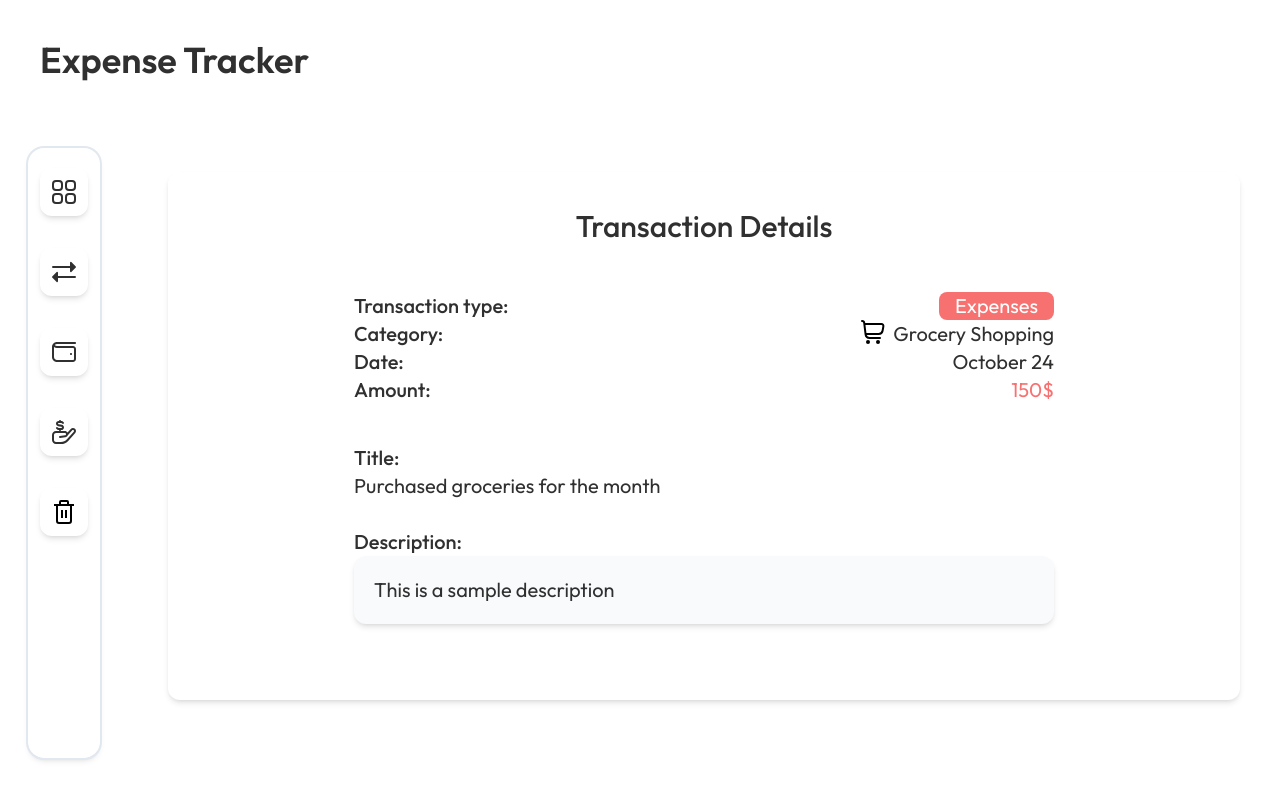
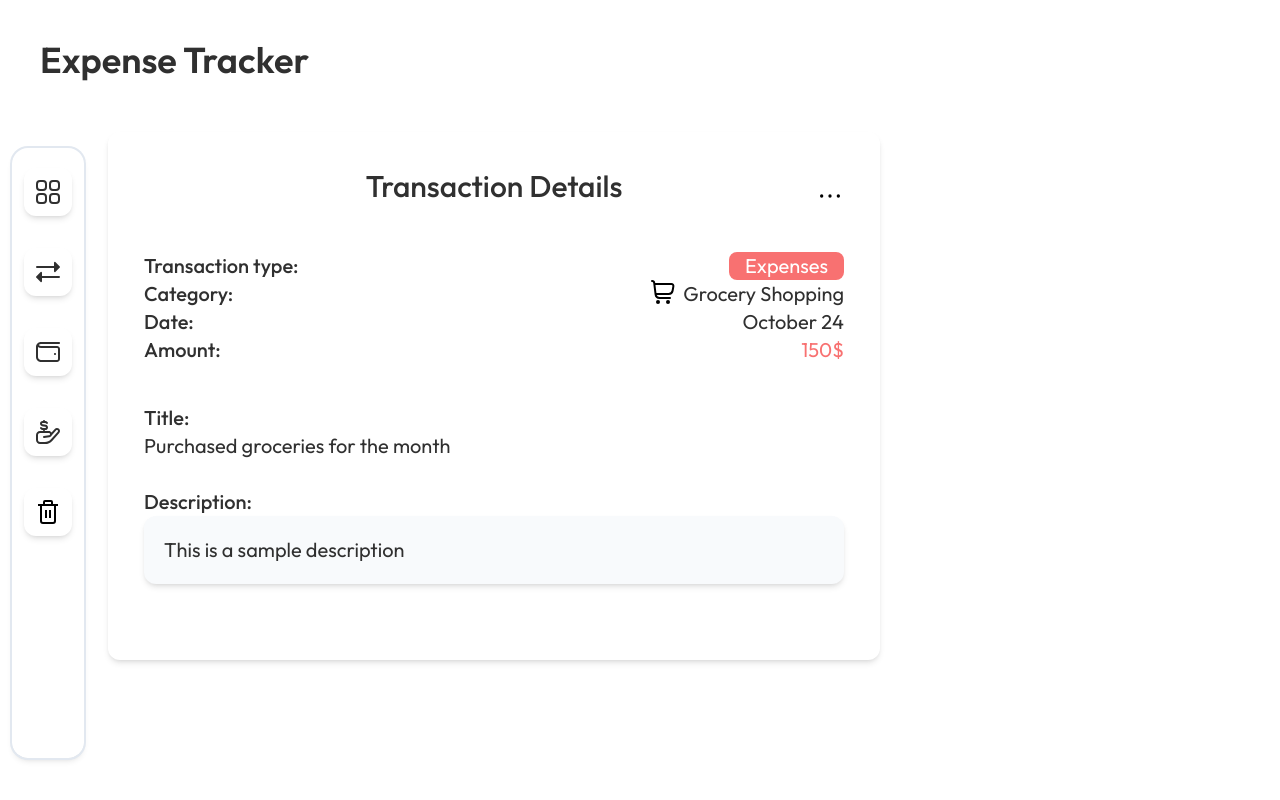
Before and after one commit to reyuer10/react-expense-tracker, a React (Vite) app: page /transaction-details/1 in a window 1280 px wide. Built offline with nearby package versions, Linux system fonts and the light colour scheme.

Commit message:
commit changes at 11:01AM

```diff
--- a/src/App.jsx
+++ b/src/App.jsx
@@ -22,7 +22,7 @@ export default function App() {
       <Header />
       <Routes>
         <Route element={<RootLayout />}>
-          <Route path="/" element={<DashBoard />} />
+        <Route path="/" element={<DashBoard />} />
           <Route path="/transactions" element={<Transactions />} />
           <Route path="/expenses" element={<Expenses />} />
           <Route path="/income" element={<Income />} />
--- a/src/components/SideNavBar.jsx
+++ b/src/components/SideNavBar.jsx
@@ -14,7 +14,7 @@ export default function SideNavBar() {
   };
 
   return (
-    <div className="flex flex-col m-7 h-[calc(100vh-190px)] space-y-8 items-center p-3 py-5 rounded-2xl border-none shadow-md ring-2 ring-slate-200">
+    <div className="flex flex-col my-7 mx-3 h-[calc(100vh-190px)] space-y-8 items-center p-3 py-5 rounded-2xl border-none shadow-md ring-2 ring-slate-200">
       {sideNav.map((nav) => (
         <Link
           to={`${nav.link}`}
--- a/src/pages/dashboard/BudgetManagement.jsx
+++ b/src/pages/dashboard/BudgetManagement.jsx
@@ -1,8 +1,9 @@
 import React from "react";
 
+// h-[calc(100vh-300px)]
 export default function BudgetManagement() {
   return (
-    <div className="shadow-md p-3 rounded-[40px] h-[calc(100vh-300px)] ring-2 ring-slate-200">
+    <div className="shadow-md mx-3 p-3 rounded-[40px] w-[520px] h-[calc(100vh-290px)] ring-2 ring-slate-200">
       BudgetManagement
     </div>
   );
--- a/src/pages/dashboard/DashBoard.jsx
+++ b/src/pages/dashboard/DashBoard.jsx
@@ -40,9 +40,8 @@ export default function DashBoard() {
   const dashBoardComponent = [
     { id: 1, component: <Balance /> },
     { id: 2, component: <TotalIncome /> },
-    { id: 3, component: <BudgetManagement /> },
-    { id: 4, component: <RecentTransaction /> },
-    { id: 5, component: <TotalExpenses /> },
+    { id: 3, component: <RecentTransaction /> },
+    { id: 4, component: <TotalExpenses /> },
   ];
 
   return (
@@ -57,18 +56,17 @@ export default function DashBoard() {
         </div>
       </div>
 
-      {/* flex flex-grow flex-wrap gap-10 */}
-      <div className="grid grid-cols-3 gap-10">
-        {dashBoardComponent.map((component) => (
-          <div
-            key={component.id}
-            className={`row-span-${component.id === 3 ? "2" : "1"} row-span-${
-              component.id === 3 ? "2" : "1"
-            }`}
-          >
-            <div>{component.component}</div>
-          </div>
-        ))}
+      <div className="flex">
+        <div className="flex flex-grow flex-wrap gap-8 mx-5 ">
+          {dashBoardComponent.map((component) => (
+            <div key={component.id}>
+              <div>{component.component}</div>
+            </div>
+          ))}
+        </div>
+        <div>
+          <BudgetManagement />
+        </div>
       </div>
       {modalTransactions && (
         <>
--- /dev/null
+++ b/src/pages/view-details/ButtonOption.jsx
@@ -0,0 +1,36 @@
+ export const buttonOption = [
+    {
+      id: 1,
+      name: "Edit transaction",
+      svg: (
+        <svg
+          xmlns="http://www.w3.org/2000/svg"
+          id="Outline"
+          viewBox="0 0 24 24"
+          width="20"
+          height="20"
+        >
+          <path d="M18.656.93,6.464,13.122A4.966,4.966,0,0,0,5,16.657V18a1,1,0,0,0,1,1H7.343a4.966,4.966,0,0,0,3.535-1.464L23.07,5.344a3.125,3.125,0,0,0,0-4.414A3.194,3.194,0,0,0,18.656.93Zm3,3L9.464,16.122A3.02,3.02,0,0,1,7.343,17H7v-.343a3.02,3.02,0,0,1,.878-2.121L20.07,2.344a1.148,1.148,0,0,1,1.586,0A1.123,1.123,0,0,1,21.656,3.93Z" />
+          <path d="M23,8.979a1,1,0,0,0-1,1V15H18a3,3,0,0,0-3,3v4H5a3,3,0,0,1-3-3V5A3,3,0,0,1,5,2h9.042a1,1,0,0,0,0-2H5A5.006,5.006,0,0,0,0,5V19a5.006,5.006,0,0,0,5,5H16.343a4.968,4.968,0,0,0,3.536-1.464l2.656-2.658A4.968,4.968,0,0,0,24,16.343V9.979A1,1,0,0,0,23,8.979ZM18.465,21.122a2.975,2.975,0,0,1-1.465.8V18a1,1,0,0,1,1-1h3.925a3.016,3.016,0,0,1-.8,1.464Z" />
+        </svg>
+      ),
+    },
+    {
+      id: 2,
+      name: "Move to bin",
+      svg: (
+        <svg
+          xmlns="http://www.w3.org/2000/svg"
+          viewBox="0 0 24 24"
+          width="20"
+          height="20"
+        >
+          <g id="_01_align_center" data-name="01 align center">
+            <path d="M22,4H17V2a2,2,0,0,0-2-2H9A2,2,0,0,0,7,2V4H2V6H4V21a3,3,0,0,0,3,3H17a3,3,0,0,0,3-3V6h2ZM9,2h6V4H9Zm9,19a1,1,0,0,1-1,1H7a1,1,0,0,1-1-1V6H18Z" />
+            <rect x="9" y="10" width="2" height="8" />
+            <rect x="13" y="10" width="2" height="8" />
+          </g>
+        </svg>
+      ),
+    },
+  ];
--- a/src/pages/view-details/ViewDetails.jsx
+++ b/src/pages/view-details/ViewDetails.jsx
@@ -1,9 +1,12 @@
-import React from "react";
+import React, { useState } from "react";
 import { useParams } from "react-router-dom";
 import { categoryIcons } from "../../svg_category/svgCategory";
 import { useSelector } from "react-redux";
+import { buttonOption } from "./ButtonOption";
 
 export default function ViewDetails() {
+  const [isOptionButtonClick, setIsOptionButtonClick] = useState(false);
+
   const transaction = useSelector((state) => state.transaction.transactionList);
   const { id } = useParams();
   const selectedItem = transaction.find(
@@ -12,10 +15,45 @@ export default function ViewDetails() {
   if (!selectedItem) {
     return <div>Item not found</div>;
   }
+
+
+
+  const handleOptionButtonClick = () =>
+    setIsOptionButtonClick(!isOptionButtonClick);
   return (
     <div className="relative flex flex-col justify-center items-center font-outfit shadow-md rounded-xl p-9 my-3 space-y-12 text-[#303030]">
-      <div className="items-start">
-        <p className="text-3xl font-medium">Transaction Details</p>
+      <div className="flex items-center">
+        <div>
+          <p className="text-3xl font-medium">Transaction Details</p>
+        </div>
+        <div>
+          <button
+            onClick={handleOptionButtonClick}
+            className="absolute right-0 mx-10 text-[#303030] hover:text-slate-50"
+          >
+            <svg
+              xmlns="http://www.w3.org/2000/svg"
+              id="Outline"
+              viewBox="0 0 24 24"
+              width="20"
+              height="20"
+            >
+              <circle cx="2" cy="12" r="2" />
+              <circle cx="12" cy="12" r="2" />
+              <circle cx="22" cy="12" r="2" />
+            </svg>
+          </button>
+          {isOptionButtonClick && (
+            <div className="space-y-2 absolute right-0 mx-10 my-5 shadow-md rounded-lg flex flex-col p-3 z-10 bg-white items-baseline">
+              {buttonOption.map((button) => (
+                <button className="flex items-center space-x-2">
+                  {button.svg}
+                  <p>{button.name}</p>
+                </button>
+              ))}
+            </div>
+          )}
+        </div>
       </div>
       <div className="text-xl w-[700px]">
         <div>
--- a/src/root/RootLayout.jsx
+++ b/src/root/RootLayout.jsx
@@ -8,7 +8,7 @@ export default function RootLayout() {
       <div>
         <SideNavBar />
       </div>
-      <div className="m-10 w-full">
+      <div className="mx-3 ">
         <Outlet />
       </div>
     </div>
```
Also changed, not shown: src/assets/button_svg/edit.svg (added), src/assets/button_svg/menu-dots.svg (added).
